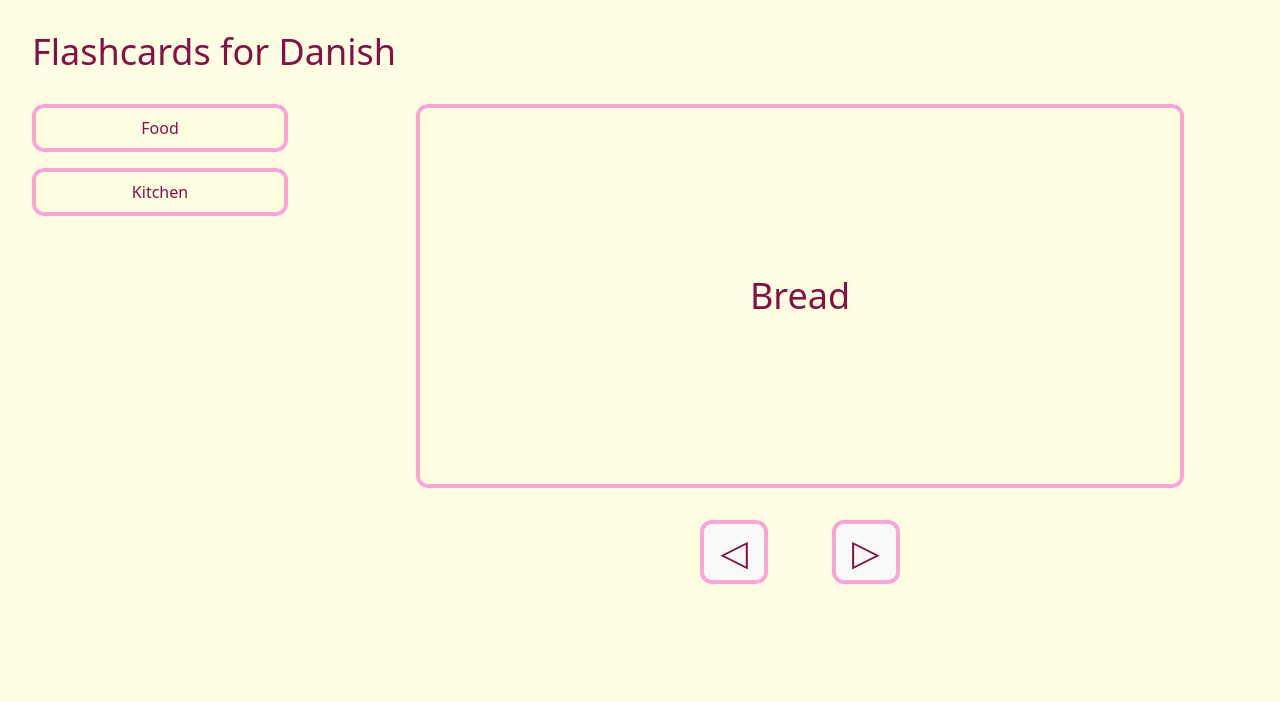
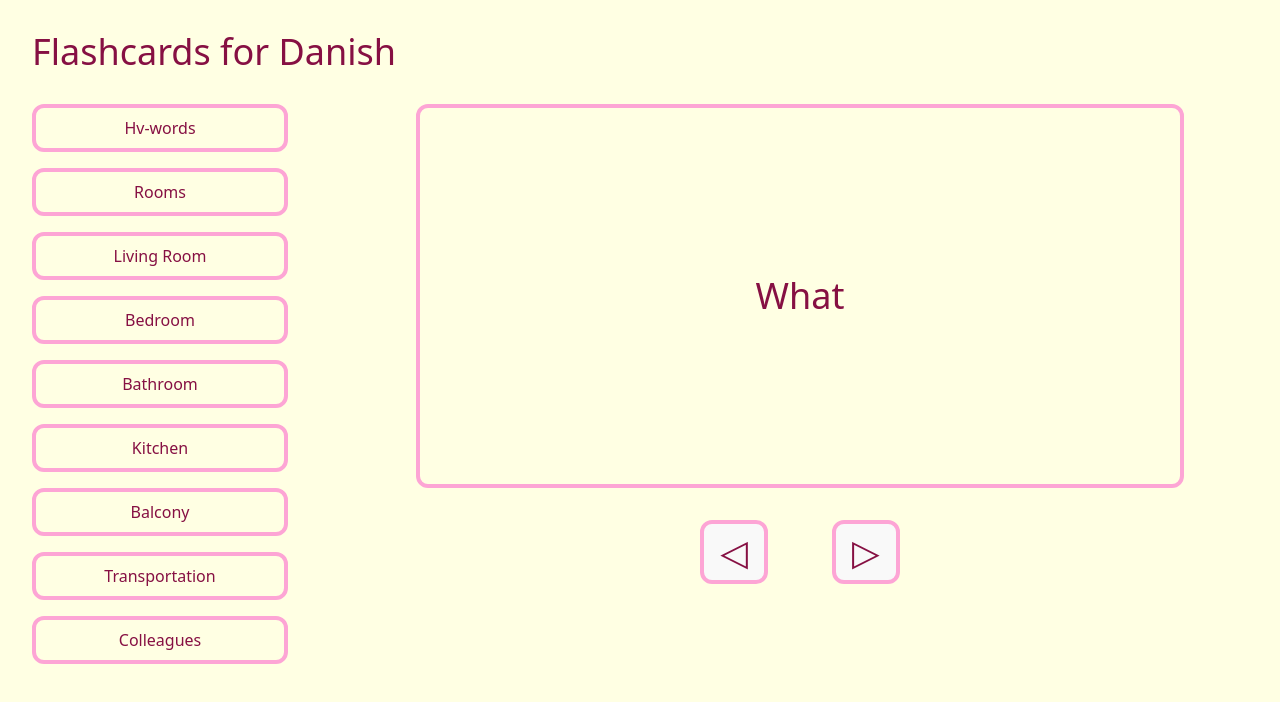
Before and after one commit to ZuZanaZZ/Flashcards-Danish, a React (Vite) app in the folder flashcards-danish/: page / in a window 1280 px wide. Shown: the top 702 px of the page. Built offline with nearby package versions, Linux system fonts and the light colour scheme.

Commit message:
Add more vocabulary

```diff
--- a/flashcards-danish/src/App.tsx
+++ b/flashcards-danish/src/App.tsx
@@ -7,7 +7,7 @@ import Navbar from "./Navbar"
 type Category = keyof typeof Data;
 
 function App() {
-  const [category, setCategory] = React.useState<Category>("Food");
+  const [category, setCategory] = React.useState<Category>("Hv-words");
   const [index, setIndex] = React.useState(0);
 
     React.useEffect(() => {
--- a/flashcards-danish/src/Navbar.tsx
+++ b/flashcards-danish/src/Navbar.tsx
@@ -1,4 +1,4 @@
-type Category = "Food" | "Kitchen";
+type Category = "Hv-words" | "Rooms" | "Living Room" | "Bedroom" | "Bathroom" | "Kitchen" | "Balcony" | "Transportation" | "Colleagues" ;
 
   type Props = {
   setCategory: React.Dispatch<React.SetStateAction<Category>>;
@@ -8,8 +8,15 @@ export default function Navbar({ setCategory }: Props) {
   return (
     <nav className="mx-8 mt-8 navbar md:w-64">
       <ul className="flex md:flex-col gap-4">
-        <li onClick={() => setCategory("Food")} className="text-pink-900 border button py-2 grow">Food</li>
+        <li onClick={() => setCategory("Hv-words")} className="text-pink-900 border button py-2 grow">Hv-words</li>
+        <li onClick={() => setCategory("Rooms")} className="text-pink-900 border button py-2 grow">Rooms</li>
+        <li onClick={() => setCategory("Living Room")} className="text-pink-900 border button py-2 grow">Living Room</li>
+        <li onClick={() => setCategory("Bedroom")} className="text-pink-900 border button py-2 grow">Bedroom</li>
+        <li onClick={() => setCategory("Bathroom")} className="text-pink-900 border button py-2 grow">Bathroom</li>
         <li onClick={() => setCategory("Kitchen")} className="text-pink-900 border button py-2 grow">Kitchen</li>
+        <li onClick={() => setCategory("Balcony")} className="text-pink-900 border button py-2 grow">Balcony</li>
+        <li onClick={() => setCategory("Transportation")} className="text-pink-900 border button py-2 grow">Transportation</li>
+        <li onClick={() => setCategory("Colleagues")} className="text-pink-900 border button py-2 grow">Colleagues</li>
       </ul>
     </nav>
   )
--- a/flashcards-danish/src/data.json
+++ b/flashcards-danish/src/data.json
@@ -1,30 +1,424 @@
 {
-    "Food": [
+    "Hv-words": [
         {
-        "english": "Bread",
-        "danish": "Brød"
+        "english": "What",
+        "danish": "Hvad"
         },
         {
-            "english": "Mushroom",
-            "danish": "Svampe"
+        "english": "Who",
+        "danish": "Hvem"
         },
         {
-            "english": "Cheese",
-            "danish": "Ost"
+        "english": "Where",
+        "danish": "Hvor"
+        },
+        {
+        "english": "Why",
+        "danish": "Hvorfor"
+        },
+        {
+        "english": "How",
+        "danish": "Hvordan"
+        },
+        {
+        "english": "When",
+        "danish": "Hvornår"
+        },
+        {
+        "english": "Whose",
+        "danish": "Hvis"
+        },
+        {
+        "english": "How old",
+        "danish": "Hvor gammel"
+        },
+        {
+        "english": "How long",
+        "danish": "Hvor længe"
         }
     ],
+
+    "Rooms": [
+        {
+        "english": "Living Room",
+        "danish": "en Stue"
+        },
+        {
+        "english": "Bedroom",
+        "danish": "et Soveværelse"
+        },
+        {
+        "english": "Bathroom",
+        "danish": "et Badeværelse"
+        },
+        {
+        "english": "Kitchen",
+        "danish": "et Køkken"
+        },
+        {
+        "english": "Dining Room",
+        "danish": "en Spisestue"
+        },
+        {
+        "english": "Balcony",
+        "danish": "en Altan"
+        },
+        {
+        "english": "Hallway",
+        "danish": "en Gang"
+        },
+        {
+        "english": "Office",
+        "danish": "et Kontor"
+        },
+        {
+        "english": "Laundry Room",
+        "danish": "et Vaskerum"
+        },
+        {
+        "english": "Garage",
+        "danish": "en Garage"
+        }
+    ],
+
+    "Living Room": [
+        {
+        "english": "Sofa",
+        "danish": "en Sofa"
+        },
+        {
+        "english": "Armchair",
+        "danish": "en Lænestol"
+        },
+        {
+        "english": "Coffee Table",
+        "danish": "et Sofabord"
+        },
+        {
+        "english": "Television",
+        "danish": "et Fjernsyn"
+        },
+        {
+        "english": "Lamp",
+        "danish": "en Lampe"
+        },
+        {
+        "english": "Carpet",
+        "danish": "et Tæppe"
+        },
+        {
+        "english": "Bookshelf",
+        "danish": "en Bogreol"
+        },
+        {
+        "english": "Curtains",
+        "danish": "Gardiner"
+        },
+        {
+        "english": "Remote Control",
+        "danish": "en Fjernbetjening"
+        },
+        {
+        "english": "Cushion",
+        "danish": "en Pude"
+        }
+    ],
+
+    "Bedroom": [
+        {
+        "english": "Bed",
+        "danish": "en Seng"
+        },
+        {
+        "english": "Pillow",
+        "danish": "en Pude"
+        },
+        {
+        "english": "Blanket",
+        "danish": "et Tæppe"
+        },
+        {
+        "english": "Wardrobe",
+        "danish": "et Klædeskab"
+        },
+        {
+        "english": "Nightstand",
+        "danish": "et Natbord"
+        },
+        {
+        "english": "Lamp",
+        "danish": "en Lampe"
+        },
+        {
+        "english": "Mirror",
+        "danish": "et Spejl"
+        },
+        {
+        "english": "Alarm Clock",
+        "danish": "et Vækkeur"
+        },
+        {
+        "english": "Dresser",
+        "danish": "en Kommode"
+        },
+        {
+        "english": "Hanger",
+        "danish": "en Bøjle"
+        }
+    ],
+
+    "Bathroom": [
+        {
+        "english": "Toilet",
+        "danish": "et Toilet"
+        },
+        {
+        "english": "Sink",
+        "danish": "en Vask"
+        },
+        {
+        "english": "Shower",
+        "danish": "et Brusebad"
+        },
+        {
+        "english": "Bathtub",
+        "danish": "et Badekar"
+        },
+        {
+        "english": "Mirror",
+        "danish": "et Spejl"
+        },
+        {
+        "english": "Towel",
+        "danish": "et Håndklæde"
+        },
+        {
+        "english": "Soap",
+        "danish": "en Sæbe"
+        },
+        {
+        "english": "Toothbrush",
+        "danish": "en Tandbørste"
+        },
+        {
+        "english": "Toothpaste",
+        "danish": "en Tandpasta"
+        },
+        {
+        "english": "Shampoo",
+        "danish": "en Shampoo"
+        }
+    ],
+
     "Kitchen": [
         {
-            "english": "Oven",
-            "danish": "Ovn"
+        "english": "Refrigerator",
+        "danish": "et Køleskab"
         },
         {
-            "english": "Fridge",
-            "danish": "Køleskab"
+        "english": "Oven",
+        "danish": "en Ovn"
         },
         {
-            "english": "Freezer",
-            "danish": "Fryser"
+        "english": "Stove",
+        "danish": "et Komfur"
+        },
+        {
+        "english": "Microwave",
+        "danish": "en Mikrobølgeovn"
+        },
+        {
+        "english": "Sink",
+        "danish": "en Vask"
+        },
+        {
+        "english": "Plate",
+        "danish": "en Tallerken"
+        },
+        {
+        "english": "Cup",
+        "danish": "en Kop"
+        },
+        {
+        "english": "Knife",
+        "danish": "en Kniv"
+        },
+        {
+        "english": "Fork",
+        "danish": "en Gaffel"
+        },
+        {
+        "english": "Pan",
+        "danish": "en Pande"
+        }
+    ],
+
+    "Balcony": [
+        {
+        "english": "Chair",
+        "danish": "en Stol"
+        },
+        {
+        "english": "Table",
+        "danish": "et Bord"
+        },
+        {
+        "english": "Flower Pot",
+        "danish": "en Blomsterpotte"
+        },
+        {
+        "english": "Plant",
+        "danish": "en Plante"
+        },
+        {
+        "english": "Railing",
+        "danish": "et Rækværk"
+        },
+        {
+        "english": "Lantern",
+        "danish": "en Lanterne"
+        },
+        {
+        "english": "Cushion",
+        "danish": "en Pude"
+        },
+        {
+        "english": "Umbrella",
+        "danish": "en Parasol"
+        },
+        {
+        "english": "Watering Can",
+        "danish": "en Vandkande"
+        },
+        {
+        "english": "Outdoor Rug",
+        "danish": "et Udendørstæppe"
+        }
+    ],
+
+    "Transportation": [
+        {
+        "english": "Car",
+        "danish": "en Bil"
+        },
+        {
+        "english": "Bus",
+        "danish": "en Bus"
+        },
+        {
+        "english": "Train",
+        "danish": "et Tog"
+        },
+        {
+        "english": "Bicycle",
+        "danish": "en Cykel"
+        },
+        {
+        "english": "Motorcycle",
+        "danish": "en Motorcykel"
+        },
+        {
+        "english": "Airplane",
+        "danish": "et Fly"
+        },
+        {
+        "english": "Boat",
+        "danish": "en Båd"
+        },
+        {
+        "english": "Ship",
+        "danish": "et Skib"
+        },
+        {
+        "english": "Taxi",
+        "danish": "en Taxa"
+        },
+        {
+        "english": "Tram",
+        "danish": "en Sporvogn"
+        },
+        {
+        "english": "Subway",
+        "danish": "en Metro"
+        },
+        {
+        "english": "Helicopter",
+        "danish": "en Helikopter"
+        },
+        {
+        "english": "Ticket",
+        "danish": "en Billet"
+        },
+        {
+        "english": "Station",
+        "danish": "en Station"
+        },
+        {
+        "english": "Platform",
+        "danish": "en Perron"
+        },
+        {
+        "english": "Journey",
+        "danish": "en Rejse"
+        },
+        {
+        "english": "Passenger",
+        "danish": "en Passager"
+        },
+        {
+        "english": "Driver",
+        "danish": "en Chauffør"
+        },
+        {
+        "english": "Traffic",
+        "danish": "Trafik"
+        },
+        {
+        "english": "Road",
+        "danish": "en Vej"
+        }
+    ],
+
+    "Colleagues": [
+        {
+        "english": "Colleague",
+        "danish": "en Kollega"
+        },
+        {
+        "english": "Manager",
+        "danish": "en Leder"
+        },
+        {
+        "english": "Employee",
+        "danish": "en Medarbejder"
+        },
+        {
+        "english": "Team",
+        "danish": "et Team"
+        },
+        {
+        "english": "Meeting",
+        "danish": "et Møde"
+        },
+        {
+        "english": "Office",
+        "danish": "et Kontor"
+        },
+        {
+        "english": "Project",
+        "danish": "et Projekt"
+        },
+        {
+        "english": "Deadline",
+        "danish": "en Deadline"
+        },
+        {
+        "english": "Supervisor",
+        "danish": "en Supervisor"
+        },
+        {
+        "english": "Coworker",
+        "danish": "en Arbejdskollega"
         }
     ]
 }
```
